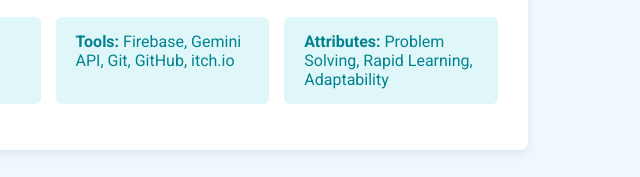
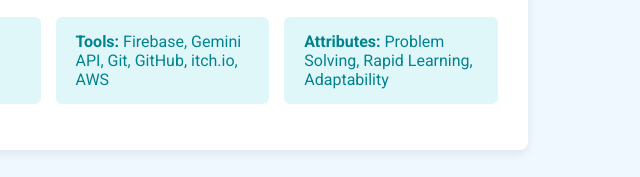
Before and after one commit to StefanRoets06/StefanRoets06.github.io, a plain HTML site: page index.html in a window 1280 px wide. Shown: the part 602-779 px from the top of the page, 592-1232 px from the left. Drawn offline with Linux system fonts and the light colour scheme; a script that the page names is missing.

Commit message:
Add AWS to tools list in index.html

```diff
--- a/index.html
+++ b/index.html
@@ -28,7 +28,7 @@
             <ul class="skills-list">
                 <li><strong>Programming:</strong> C#, Java, Python (Basic)</li>
                 <li><strong>Game Engines:</strong> Unity, Godot</li>
-                <li><strong>Tools:</strong> Firebase, Gemini API, Git, GitHub, itch.io</li>
+                <li><strong>Tools:</strong> Firebase, Gemini API, Git, GitHub, itch.io, AWS</li>
                 <li><strong>Attributes:</strong> Problem Solving, Rapid Learning, Adaptability</li>
             </ul>
         </section>
```
